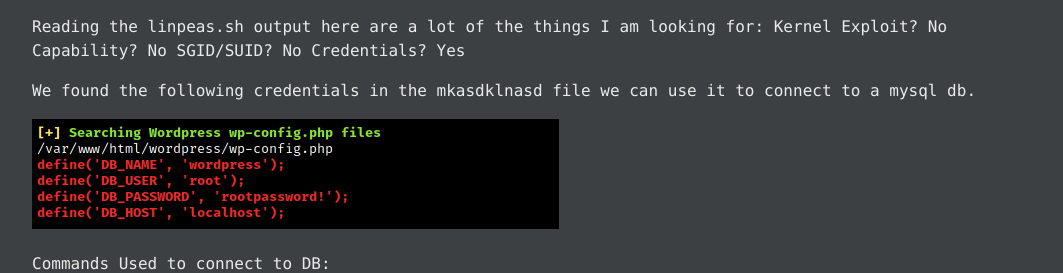
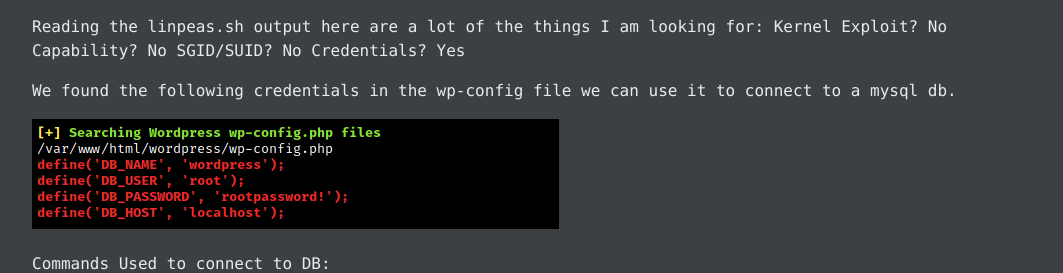
Before and after one commit to hhhharshil/hhhharshil.github.io, a Jekyll site: the page built from writeups/2021-10-11-btrsys2.1.md, in a window 1280 px wide and 900 px high, scrolled down 6528 px. Shown: the part 179-452 px from the top of the window, without its empty margins (108-1171 px from the left). Built offline with Jekyll 4.4.1, drawn with Linux system fonts in a browser that asks for light colours; our own code applies the rules of GitHub Pages for plain Markdown files.

Commit message:
Update 2021-10-11-btrsys2.1.md

```diff
--- a/writeups/2021-10-11-btrsys2.1.md
+++ b/writeups/2021-10-11-btrsys2.1.md
@@ -177,7 +177,7 @@ Capability? No
 SGID/SUID? No
 Credentials? Yes
 
-We found the following credentials in the mkasdklnasd file we can use it to connect to a mysql db.
+We found the following credentials in the wp-config file we can use it to connect to a mysql db.
 
 <img src="/assets/resources/btrsys2.1/db_password.png">
 
```
